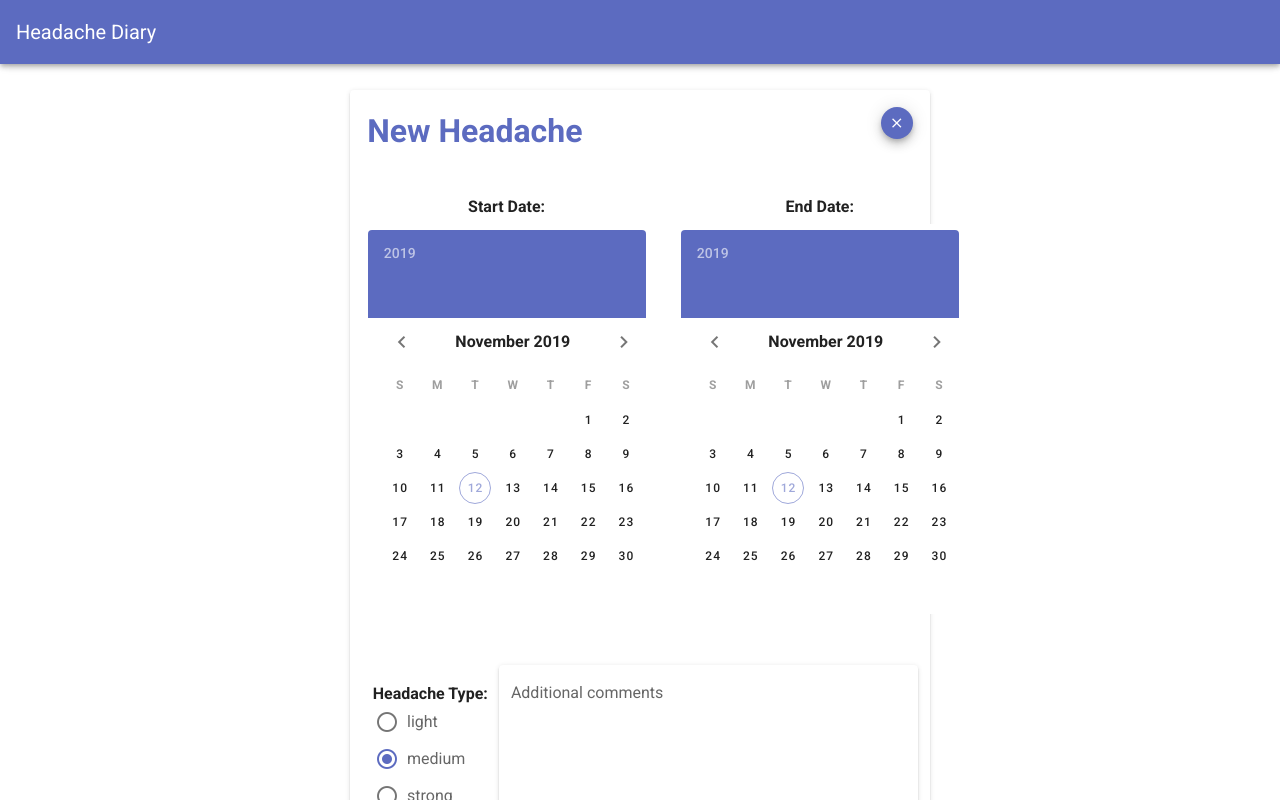
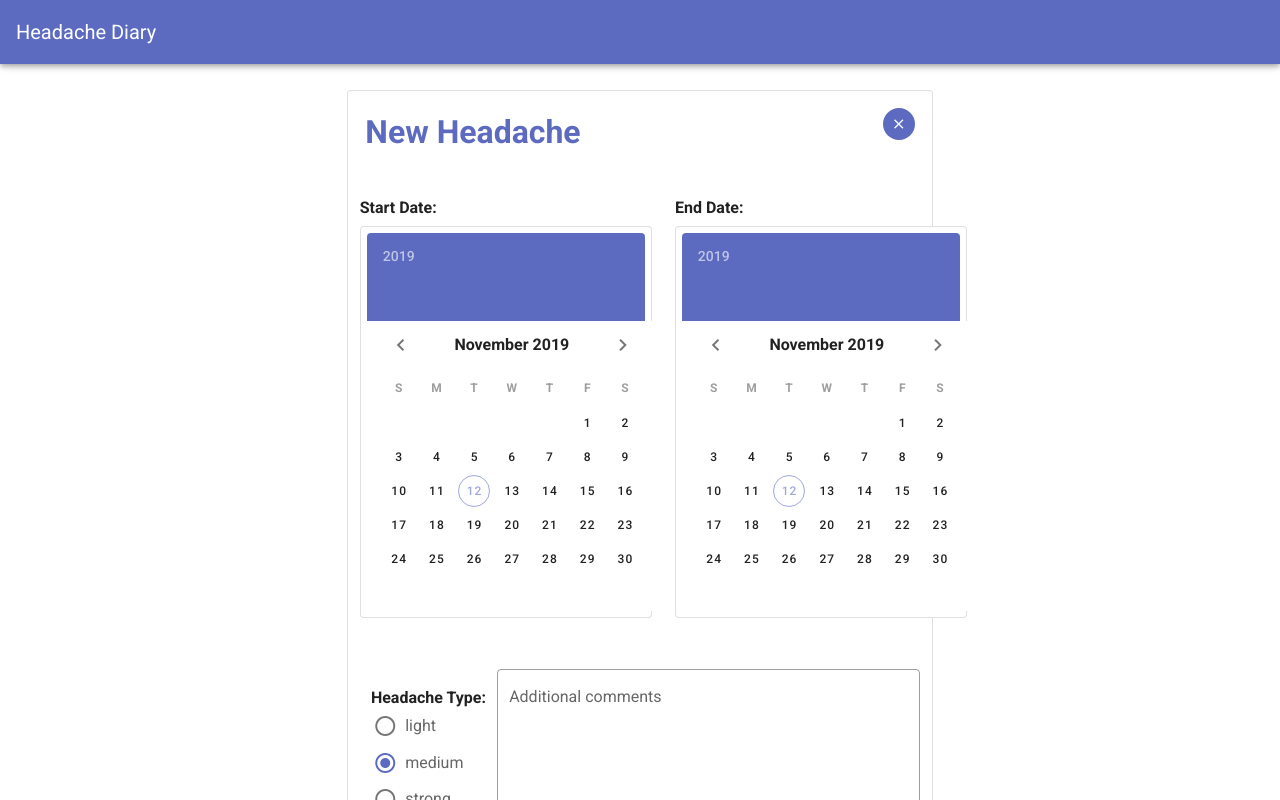
Before and after one commit to alessia-miccoli/headacheDiaryVue, a Vue app: page / in a window 1280 px wide. Both pictures are taken after a click on the button 640 px from the left and 416 px from the top of the page. Shown: the top 800 px of the page. Built offline with nearby package versions, Linux system fonts and the light colour scheme.

Commit message:
style changes

```diff
--- a/src/components/Headache.vue
+++ b/src/components/Headache.vue
@@ -1,5 +1,5 @@
 <template>
-  <v-card>
+  <v-card outlined>
      <div v-if="!toggledHeadache"> <!--@click="toggleHeadache" -->
        <v-simple-table
         :dense="dense"
@@ -25,17 +25,11 @@
           </tbody>
         </template>
        </v-simple-table>
-       <div id="button-container">
-          <v-btn color="primary" id="remove" @click="removeHeadache">Remove</v-btn>
+       <div id="button-container" class="d-flex align-center justify-center">
+          <v-btn depressed color="primary" id="remove" @click="removeHeadache">Remove</v-btn>
        </div>
-
-        <!-- <div>Type: {{headache.type}}</div>
-        <div>Started: {{headache.startDate}}</div>
-        <div>Ended: {{headache.endDate}}</div>
-        <div v-if="headache.comments !== ''">Comments: {{headache.comments}}</div>
-         -->
     </div>
-    <div v-else> <!-- v-else-->
+    <div v-else>
       <UpdateHeadache :headache="headache"/> <!--@toggle-headache="toggleHeadache"-->
     </div>
   </v-card>
@@ -68,5 +62,7 @@ export default {
 </script>
 
 <style scoped>
-
+    #button-container{
+      padding: 2%;
+    }
 </style>
--- a/src/components/HeadacheForm.vue
+++ b/src/components/HeadacheForm.vue
@@ -1,9 +1,9 @@
 <template>
-  <v-card id="form-delimiter" v-if="clicked">
+  <v-card outlined id="form-delimiter" v-if="clicked">
     <div class="close-btn-container">
       <h1 class="primary--text">New Headache</h1>
       <v-spacer></v-spacer>
-      <v-btn class="float-right" v-if="clicked" fab x-small color="primary" @click="closeForm" v-on="on">
+      <v-btn depressed class="float-right" v-if="clicked" fab x-small color="primary" @click="closeForm" v-on="on">
         <v-icon small>mdi-close</v-icon>
       </v-btn>
     </div>
@@ -14,7 +14,7 @@
             <v-date-picker flat type="date" v-model="startDate" name="startDate"
             show-current
             />
-            <v-alert dismissible class="error-message" type="warning" v-bind:class="{visible: isStartDateNotInserted}">
+            <v-alert dense dismissible class="error-message" type="warning" v-bind:class="{visible: isStartDateNotInserted}">
               This field is required
             </v-alert>
         </div>
@@ -23,7 +23,7 @@
             <v-date-picker type="date" v-model="endDate" name="startDate"
             show-current
             />
-            <v-alert dismissible class="error-message" type="warning" v-bind:class="{visible: isStartDateNotInserted}">
+            <v-alert dense dismissible class="error-message" type="warning" v-bind:class="{visible: isEndDateNotInserted}">
               This field is required
             </v-alert>
         </div>
@@ -39,18 +39,19 @@
 
         <v-textarea v-model="comments"
           label="Additional comments"
-          solo
+          outlined
         >
         </v-textarea>
     </div>
 
-    <v-btn @click='validate' color="primary">Add to list</v-btn>
-    <v-alert dismissible v-if="isStartBiggerThanEnd" class="error-message visible" type="error">
+    <v-btn id="add-to-list" depressed @click='validate' color="primary">Add to list</v-btn>
+
+    <v-alert dense dismissible v-if="isStartBiggerThanEnd" class="error-message visible" type="error">
         End Date must be bigger than Start Date
     </v-alert>
   </v-form>
 
-    <v-btn v-if="compiled" @click="reset" color="secondary">Empty all fields</v-btn>
+    <v-btn depressed v-if="compiled" @click="reset" color="primary">Empty all fields</v-btn>
   </v-card>
 </template>
 
@@ -129,16 +130,17 @@ export default {
 
 <style scoped>
     .date-picker-container{
-        display: flex;
-        flex-direction: column;
-        justify-content: center;
-        align-items: center;
+        display: inline-block;
     }
 
     .close-btn-container{
       width: 100%;
       display: flex;
       padding: 1%;
+    }
+
+    #add-to-list{
+      margin-bottom: 2%;
     }
 
     .fields-container{
@@ -174,6 +176,10 @@ export default {
         padding: 2%;
     }
 
+    form{
+      padding-bottom: 0;
+    }
+
     p{
       text-align: center;
     }
@@ -183,5 +189,10 @@ export default {
         padding: 2%;
     }
 
+    .v-picker{
+      border: 1px solid rgba(0,0,0,0.12);
+      box-shadow: none;
+    }
+
 
 </style>
--- a/src/components/HeadacheList.vue
+++ b/src/components/HeadacheList.vue
@@ -1,5 +1,5 @@
 <template>
-  <v-card v-if="headaches.length > 0" >
+  <v-card outlined v-if="headaches.length > 0" >
     <v-tabs>
       <v-tab v-for="(headache, index) in headaches" v-bind:key="index*100+1" flat tile>{{headache.startDate}} ~ {{headache.endDate}}</v-tab>
       <v-tab-item v-for="(headache, index) in headaches" v-bind:key="index*200+1" flat tile>
```
